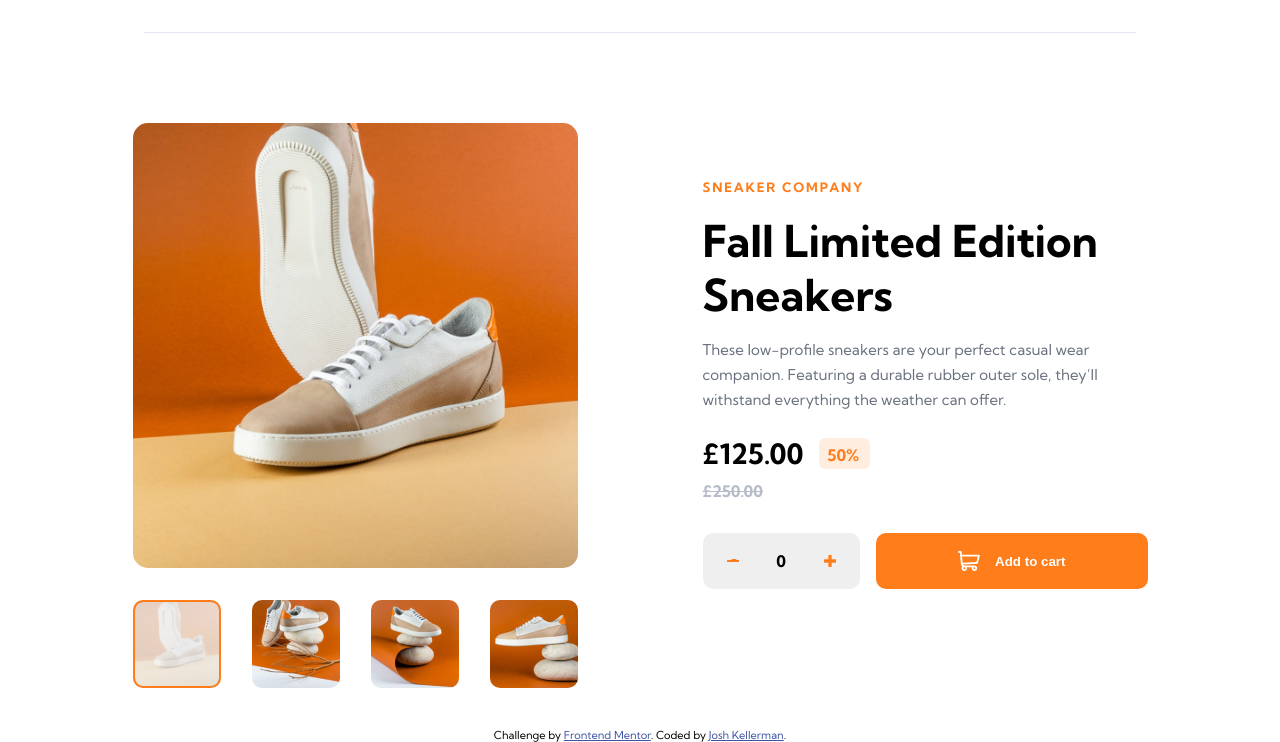
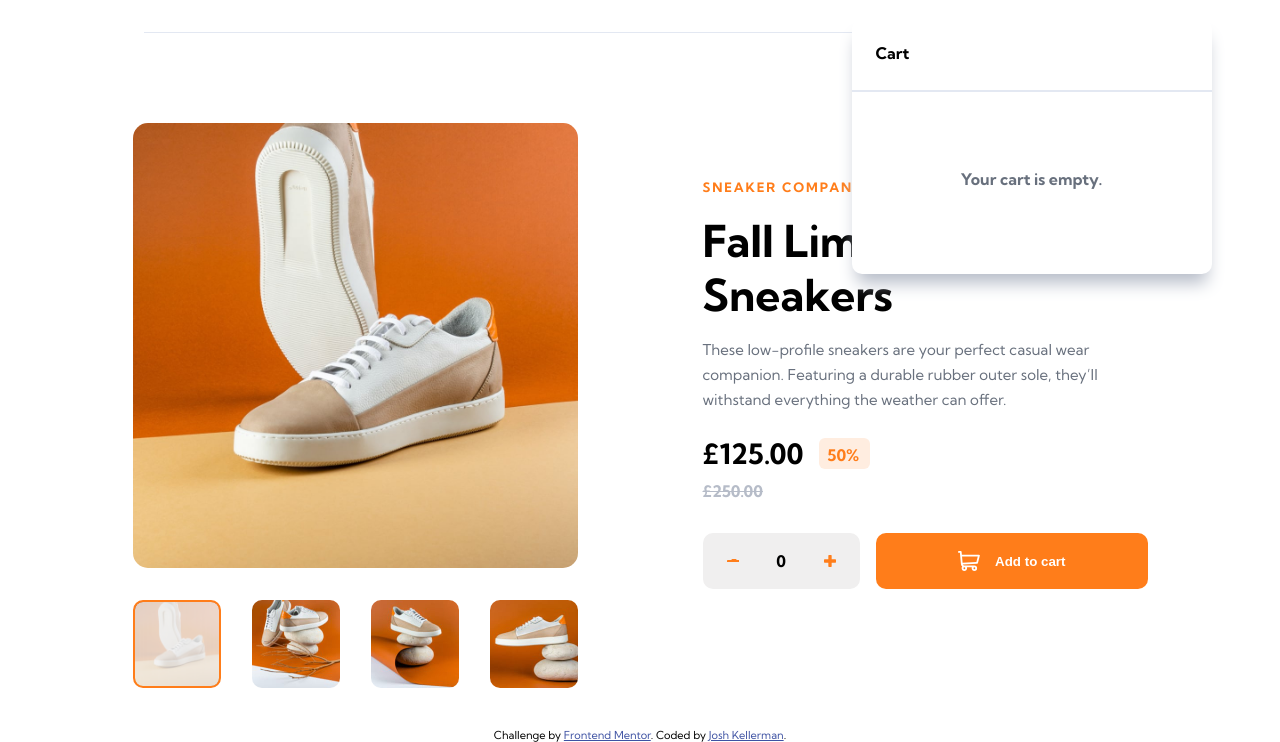
Before and after one commit to jkellerman/ecommerce-product-page-main, a website built with Parcel: page index.html in a window 1280 px wide. Both pictures are taken after a click on the element 1078 px from the left and 55 px from the top of the page. Shown: the part 72-814 px from the top of the page. Built offline with nearby package versions, Linux system fonts and the light colour scheme.

Commit message:
add toggle for cart icon, add empty cart text and hide items container

```diff
--- a/index.html
+++ b/index.html
@@ -88,9 +88,11 @@
     </dialog>
 
     <main>
-      <div class="cart__window">
+      <div class="cart__window hide__cart">
         <p class="cart__header">Cart</p>
         <div class="line"></div>
+        <div class="empty-cart__container">Your cart is empty.</div>
+        <div class="cart__container hide">
           <div class="items__container">
             <img
               src="images/image-product-1-thumbnail.jpg"
@@ -119,6 +121,7 @@
             </svg>
           </div>
           <button class="checkout__btn">Checkout</button>
+        </div>
       </div>
       <div class="carousel">
         <button class="carousel__button carousel__button--left is-hidden">
--- a/scss/_cart.scss
+++ b/scss/_cart.scss
@@ -24,7 +24,6 @@
 }
 
 .cart__window {
-  display: none;
   position: absolute;
   left: 0;
   right: 0;
@@ -39,6 +38,10 @@
   padding: 1.5rem;
 }
 
+.hide__cart {
+  display: none;
+}
+
 .cart__header {
   font-weight: 700;
   margin-bottom: 1.6875rem;
@@ -51,6 +54,13 @@
   margin-right: -1.5rem;
 }
 
+.empty-cart__container {
+  padding: 4.8125rem 0 3.8125rem;
+  text-align: center;
+  color: $Dark-grayish-blue;
+  font-weight: 700;
+}
+
 .items__container {
   display: flex;
   align-items: center;
@@ -61,6 +71,10 @@
     height: 50px;
     border-radius: 4px;
   }
+}
+
+.hide {
+  display: none;
 }
 
 .item {
--- a/shoppingcart.js
+++ b/shoppingcart.js
@@ -3,25 +3,25 @@ const plus = document.querySelector(".plus");
 const amount = document.querySelector(".amount");
 const addToCartBtn = document.querySelector(".addtocart__btn");
 const cartBubble = document.querySelector(".cart__bubble");
+const cart = document.querySelector(".cart");
+const cartWindow = document.querySelector(".cart__window");
 
+// add amount with 10 as max
 plus.addEventListener("click", () => {
-  // add amount with 10 as max
   if (amount.innerText === "10") return;
   if (amount >= "0") {
     amount.innerText++;
   }
 });
-
+// minus amount
 minus.addEventListener("click", () => {
-  // minus amount
   if (amount.innerText === "0") return;
   if (amount > "0") {
     amount.innerText--;
   }
 });
-
+// add amount to cart
 addToCartBtn.addEventListener("click", () => {
-  // add amount to cart
   let cartTotal = cartBubble;
   let currentAmount = amount.innerText;
   if (currentAmount > "0") {
@@ -32,3 +32,9 @@ addToCartBtn.addEventListener("click", () => {
     cartBubble.style.display = "none";
   }
 });
+
+// open cart window when cart is clicked
+
+cart.addEventListener("click", () => {
+  cartWindow.classList.toggle("hide__cart");
+});
```
Also changed, not shown: src/css/main.css, 1 other file. Lines whose indentation alone changed are shown as unchanged.
